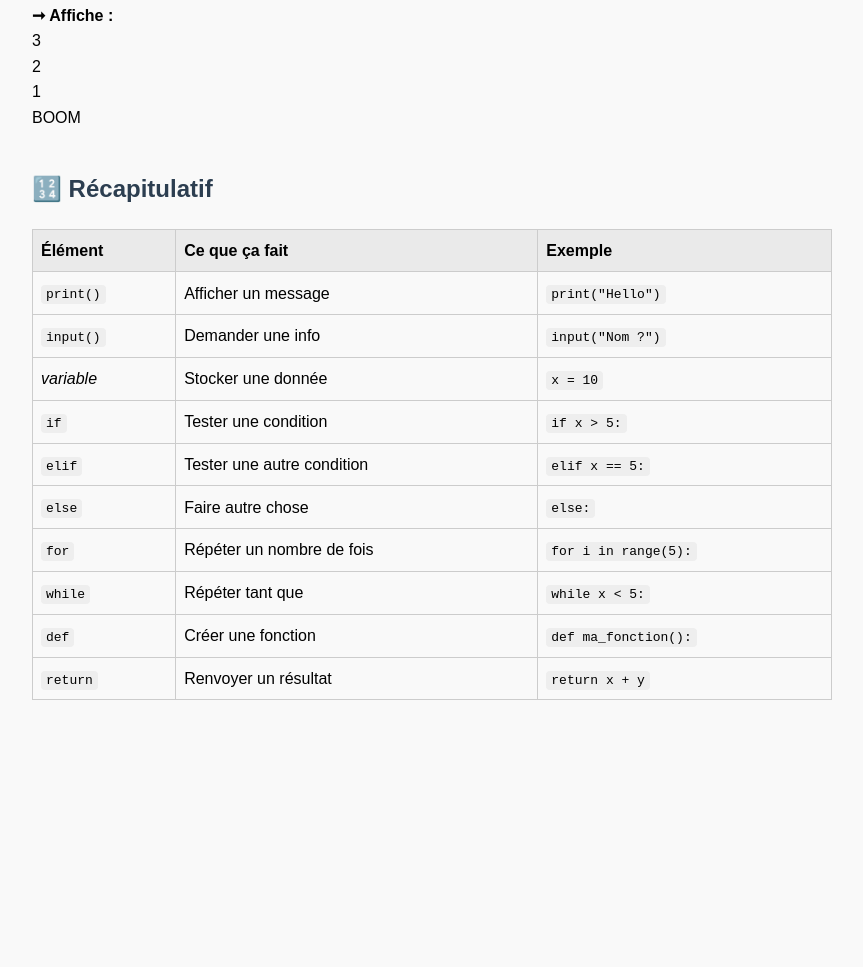
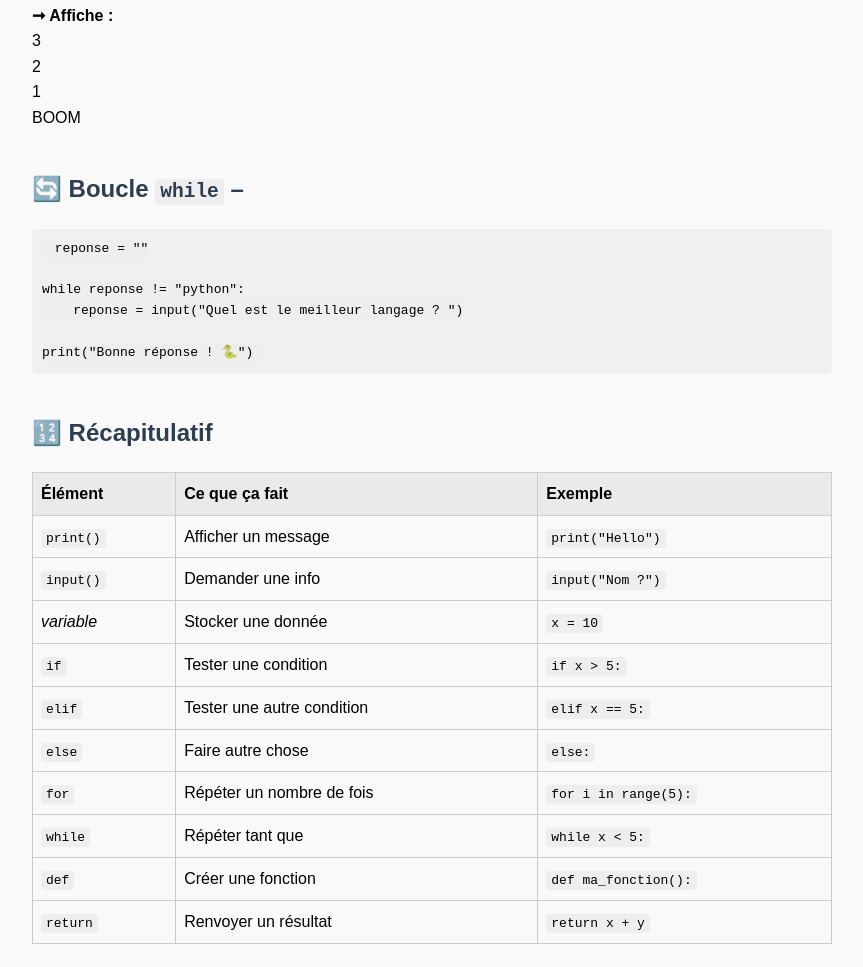
Before and after one commit to eaudaim/eaudaim.github.io, a plain HTML site: page index.html in a window 1280 px wide. Shown: the part 2928-3895 px from the top of the page, without its empty margins (208-1071 px from the left). Before the commit the page ends 3688 px from the top, so only its background shows below. Drawn offline with Linux system fonts and the light colour scheme.

Commit message:
Update index.html

```diff
--- a/index.html
+++ b/index.html
@@ -135,6 +135,21 @@ print("BOOM")</code></pre>
 <p><strong>➞ Affiche :</strong><br>3<br>2<br>1<br>BOOM</p>
 </div>
 
+
+  <div class="section">
+<h2>🔄 Boucle <code>while</code> – </h2>
+<pre><code> reponse = ""
+
+while reponse != "python":
+    reponse = input("Quel est le meilleur langage ? ")
+
+print("Bonne réponse ! 🐍")</code></pre>
+</div>
+
+
+
+
+
 <div class="section">
 <h2>🔢 Récapitulatif</h2>
 <table>
```
